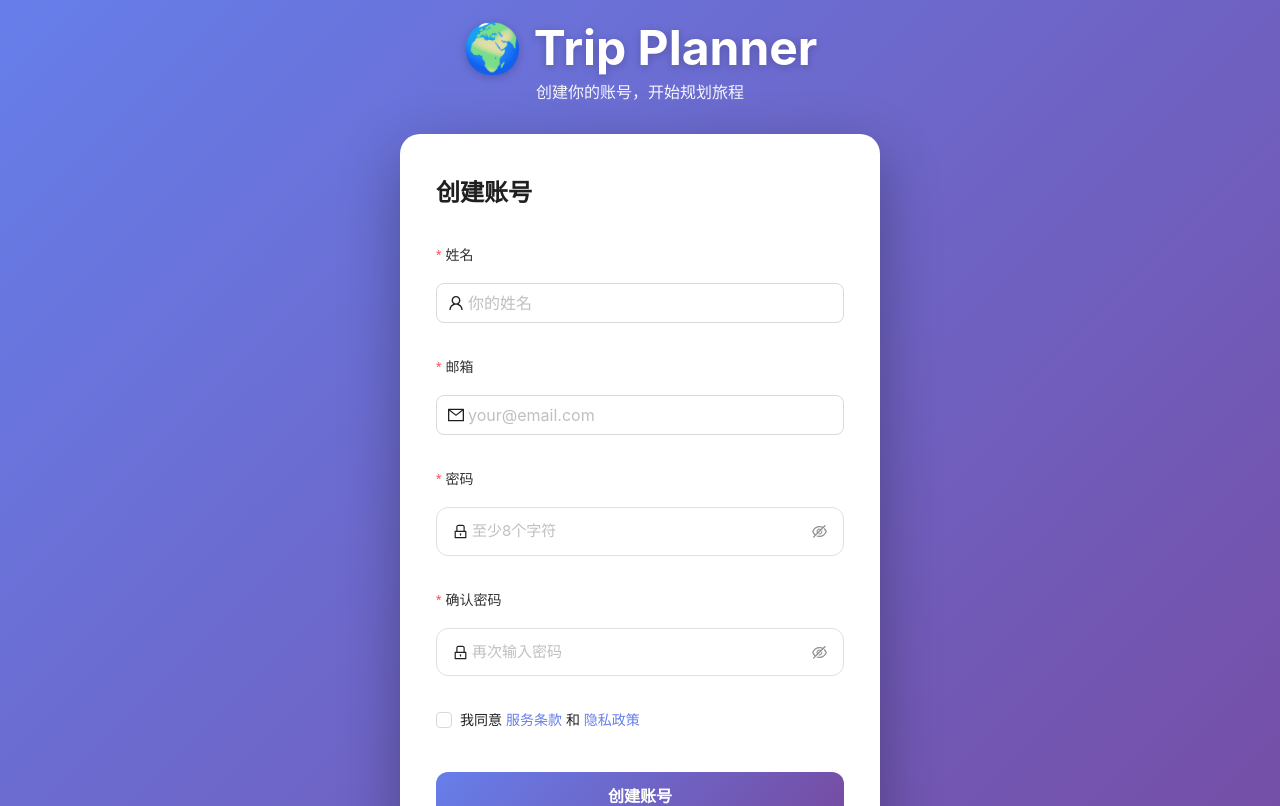
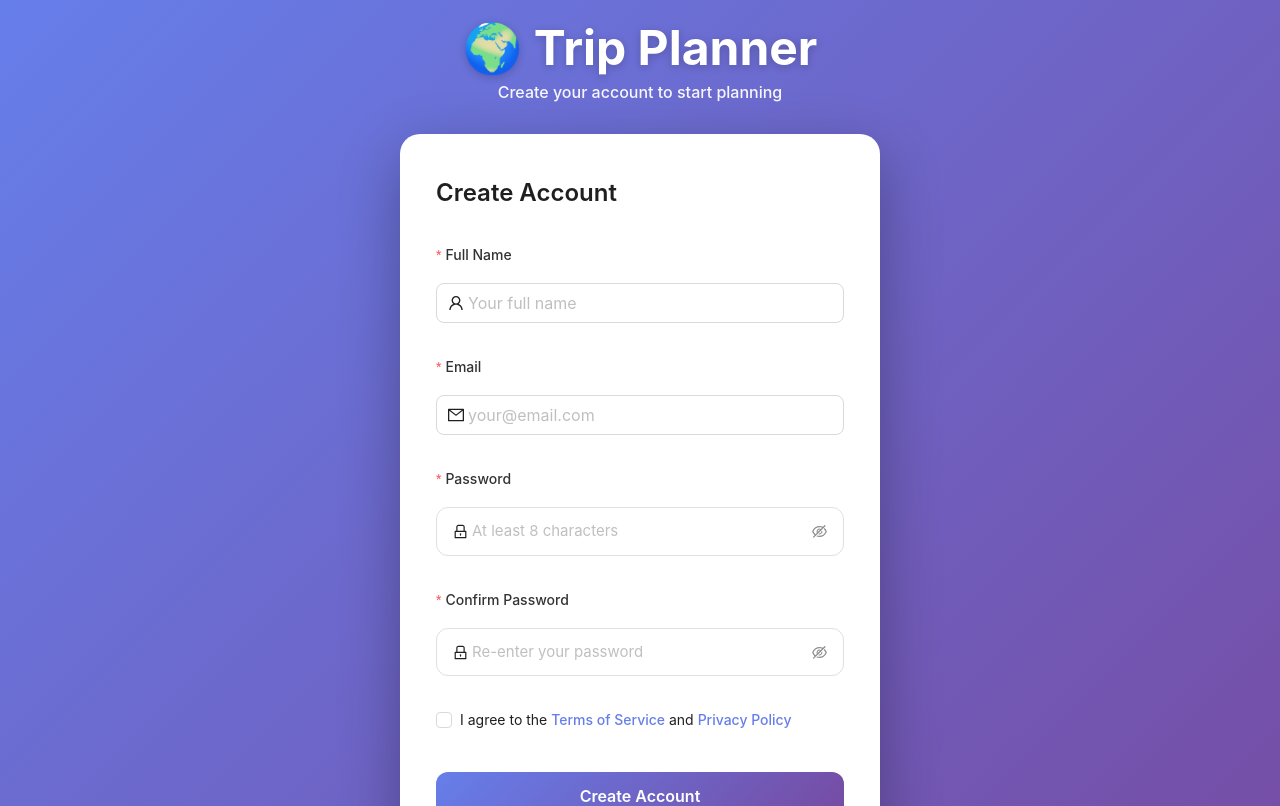
Before and after one commit to zhanghan99871/FlagCampFrontend, a React (Create React App) app: page /auth/register in a window 1280 px wide. Shown: the top 806 px of the page. Built offline with nearby package versions, Linux system fonts and the light colour scheme.

Commit message:
language changed to English

```diff
--- a/src/pages/Login.jsx
+++ b/src/pages/Login.jsx
@@ -31,7 +31,7 @@ export default function Login() {
       }
 
       localStorage.setItem('token', token);
-      message.success('登录成功！');
+      message.success('Login successful!');
 
       setTimeout(() => {
         navigate('/hello');
@@ -40,12 +40,12 @@ export default function Login() {
     } catch (err) {
       if (err.status === 401) {
         localStorage.removeItem('token');
-        message.error('邮箱或密码错误');
+        message.error('Invalid email or password');
       } else if (err.status === 403) {
         localStorage.removeItem('token');
-        message.error('访问被拒绝，请重新登录');
+        message.error('Access denied. Please log in again');
       } else {
-        message.error(err.message || '登录失败，请重试');
+        message.error(err.message || 'Login failed. Please try again');
       }
     } finally {
       setLoading(false);
@@ -57,11 +57,11 @@ export default function Login() {
         <div className="auth-content">
           <div className="auth-header">
             <h1 className="auth-logo">🌍 Trip Planner</h1>
-            <p className="auth-subtitle">你的智能旅行规划助手</p>
+            <p className="auth-subtitle">Your Smart Travel Planning Assistant</p>
           </div>
 
           <Card className="auth-card">
-            <h2 style={{ marginBottom: 24, fontSize: 24, fontWeight: 600 }}>欢迎回来</h2>
+            <h2 style={{ marginBottom: 24, fontSize: 24, fontWeight: 600 }}>Welcome Back</h2>
 
             <Form
                 form={form}
@@ -73,10 +73,10 @@ export default function Login() {
             >
               <Form.Item
                   name="email"
-                  label="邮箱"
+                  label="Email"
                   rules={[
-                    { required: true, message: '请输入邮箱地址' },
-                    { type: 'email', message: '请输入有效的邮箱地址' }
+                    { required: true, message: 'Please enter your email' },
+                    { type: 'email', message: 'Please enter a valid email address' }
                   ]}
               >
                 <Input
@@ -88,15 +88,15 @@ export default function Login() {
 
               <Form.Item
                   name="password"
-                  label="密码"
+                  label="Password"
                   rules={[
-                    { required: true, message: '请输入密码' },
-                    { min: 6, message: '密码至少需要6个字符' }
+                    { required: true, message: 'Please enter your password' },
+                    { min: 6, message: 'Password must be at least 6 characters' }
                   ]}
               >
                 <Input.Password
                     prefix={<LockOutlined />}
-                    placeholder="输入密码"
+                    placeholder="Enter your password"
                     autoComplete="current-password"
                 />
               </Form.Item>
@@ -104,9 +104,9 @@ export default function Login() {
               <Form.Item>
                 <div style={{ display: 'flex', justifyContent: 'space-between', alignItems: 'center' }}>
                   <Form.Item name="remember" valuePropName="checked" noStyle>
-                    <Checkbox>记住我</Checkbox>
+                    <Checkbox>Remember me</Checkbox>
                   </Form.Item>
-                  <a href="#" className="auth-link">忘记密码？</a>
+                  <a href="#" className="auth-link">Forgot password?</a>
                 </div>
               </Form.Item>
 
@@ -118,18 +118,18 @@ export default function Login() {
                     loading={loading}
                     className="auth-button"
                 >
-                  登录
+                  Log In
                 </Button>
               </Form.Item>
 
               <div className="auth-footer-text">
-                还没有账号？ <a onClick={() => navigate('/auth/register')} className="auth-link">立即注册</a>
+                Don't have an account? <a onClick={() => navigate('/auth/register')} className="auth-link">Sign up</a>
               </div>
             </Form>
           </Card>
 
           <div className="auth-copyright">
-            © 2024 Trip Planner. All rights reserved.
+            © 2026 Trip Planner. All rights reserved.
           </div>
         </div>
       </div>
--- a/src/pages/Register.jsx
+++ b/src/pages/Register.jsx
@@ -18,7 +18,7 @@ function passwordStrength(pw) {
   if (/[^A-Za-z0-9]/.test(s)) score++;
 
   const clamped = Math.min(score, 4);
-  const label = ['弱', '一般', '好', '强', '非常强'][clamped];
+  const label = ['Weak', 'Fair', 'Good', 'Strong', 'Very Strong'][clamped];
   const percent = (clamped / 4) * 100;
 
   return { score: clamped, label, percent };
@@ -45,14 +45,14 @@ export default function Register() {
         }),
       });
 
-      message.success('注册成功！即将跳转到登录页面');
+      message.success('Registration successful! Redirecting to login...');
 
       setTimeout(() => {
         navigate('/auth/login');
       }, 800);
 
     } catch (err) {
-      message.error(err?.message || '注册失败，请重试');
+      message.error(err?.message || 'Registration failed. Please try again');
     } finally {
       setLoading(false);
     }
@@ -63,11 +63,11 @@ export default function Register() {
         <div className="auth-content">
           <div className="auth-header">
             <h1 className="auth-logo">🌍 Trip Planner</h1>
-            <p className="auth-subtitle">创建你的账号，开始规划旅程</p>
+            <p className="auth-subtitle">Create your account to start planning</p>
           </div>
 
           <Card className="auth-card">
-            <h2 style={{ marginBottom: 24, fontSize: 24, fontWeight: 600 }}>创建账号</h2>
+            <h2 style={{ marginBottom: 24, fontSize: 24, fontWeight: 600 }}>Create Account</h2>
 
             <Form
                 form={form}
@@ -79,25 +79,25 @@ export default function Register() {
             >
               <Form.Item
                   name="fullName"
-                  label="姓名"
+                  label="Full Name"
                   rules={[
-                    { required: true, message: '请输入姓名' },
-                    { min: 2, message: '姓名至少需要2个字符' }
+                    { required: true, message: 'Please enter your name' },
+                    { min: 2, message: 'Name must be at least 2 characters' }
                   ]}
               >
                 <Input
                     prefix={<UserOutlined />}
-                    placeholder="你的姓名"
+                    placeholder="Your full name"
                     autoComplete="name"
                 />
               </Form.Item>
 
               <Form.Item
                   name="email"
-                  label="邮箱"
+                  label="Email"
                   rules={[
-                    { required: true, message: '请输入邮箱地址' },
-                    { type: 'email', message: '请输入有效的邮箱地址' }
+                    { required: true, message: 'Please enter your email' },
+                    { type: 'email', message: 'Please enter a valid email address' }
                   ]}
               >
                 <Input
@@ -109,23 +109,23 @@ export default function Register() {
 
               <Form.Item
                   name="password"
-                  label="密码"
+                  label="Password"
                   rules={[
-                    { required: true, message: '请输入密码' },
-                    { min: 8, message: '密码至少需要8个字符' },
+                    { required: true, message: 'Please enter your password' },
+                    { min: 8, message: 'Password must be at least 8 characters' },
                     () => ({
                       validator(_, value) {
                         if (!value || passwordStrength(value).score > 1) {
                           return Promise.resolve();
                         }
-                        return Promise.reject(new Error('密码强度太弱，请添加数字、符号和大小写字母'));
+                        return Promise.reject(new Error('Password is too weak. Add numbers, symbols, and mixed case'));
                       },
                     }),
                   ]}
               >
                 <Input.Password
                     prefix={<LockOutlined />}
-                    placeholder="至少8个字符"
+                    placeholder="At least 8 characters"
                     autoComplete="new-password"
                     onChange={(e) => setPassword(e.target.value)}
                 />
@@ -134,7 +134,7 @@ export default function Register() {
               {password && (
                   <div style={{ marginBottom: 24 }}>
                     <div style={{ display: 'flex', justifyContent: 'space-between', marginBottom: 8 }}>
-                      <span style={{ fontSize: 12, color: '#666' }}>密码强度</span>
+                      <span style={{ fontSize: 12, color: '#666' }}>Password Strength</span>
                       <span style={{ fontSize: 12, fontWeight: 600, color: '#667eea' }}>{strength.label}</span>
                     </div>
                     <Progress
@@ -146,30 +146,30 @@ export default function Register() {
                         }}
                     />
                     <div style={{ fontSize: 12, color: '#999', marginTop: 4 }}>
-                      使用8个以上字符，包含数字、符号和大小写字母
+                      Use 8+ characters with numbers, symbols, and mixed case
                     </div>
                   </div>
               )}
 
               <Form.Item
                   name="confirmPassword"
-                  label="确认密码"
+                  label="Confirm Password"
                   dependencies={['password']}
                   rules={[
-                    { required: true, message: '请确认密码' },
+                    { required: true, message: 'Please confirm your password' },
                     ({ getFieldValue }) => ({
                       validator(_, value) {
                         if (!value || getFieldValue('password') === value) {
                           return Promise.resolve();
                         }
-                        return Promise.reject(new Error('两次输入的密码不一致'));
+                        return Promise.reject(new Error('Passwords do not match'));
                       },
                     }),
                   ]}
               >
                 <Input.Password
                     prefix={<LockOutlined />}
-                    placeholder="再次输入密码"
+                    placeholder="Re-enter your password"
                     autoComplete="new-password"
                 />
               </Form.Item>
@@ -180,12 +180,12 @@ export default function Register() {
                   rules={[
                     {
                       validator: (_, value) =>
-                          value ? Promise.resolve() : Promise.reject(new Error('必须同意条款才能继续')),
+                          value ? Promise.resolve() : Promise.reject(new Error('You must agree to continue')),
                     },
                   ]}
               >
                 <Checkbox>
-                  我同意 <a href="#" className="auth-link">服务条款</a> 和 <a href="#" className="auth-link">隐私政策</a>
+                  I agree to the <a href="#" className="auth-link">Terms of Service</a> and <a href="#" className="auth-link">Privacy Policy</a>
                 </Checkbox>
               </Form.Item>
 
@@ -197,18 +197,18 @@ export default function Register() {
                     loading={loading}
                     className="auth-button"
                 >
-                  创建账号
+                  Create Account
                 </Button>
               </Form.Item>
 
               <div className="auth-footer-text">
-                已有账号？ <a onClick={() => navigate('/auth/login')} className="auth-link">立即登录</a>
+                Already have an account? <a onClick={() => navigate('/auth/login')} className="auth-link">Log in</a>
               </div>
             </Form>
           </Card>
 
           <div className="auth-copyright">
-            © 2024 Trip Planner. All rights reserved.
+            © 2026 Trip Planner. All rights reserved.
           </div>
         </div>
       </div>
```
